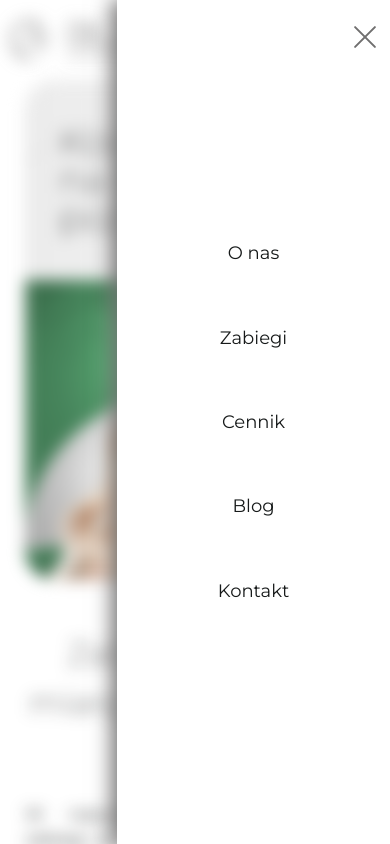
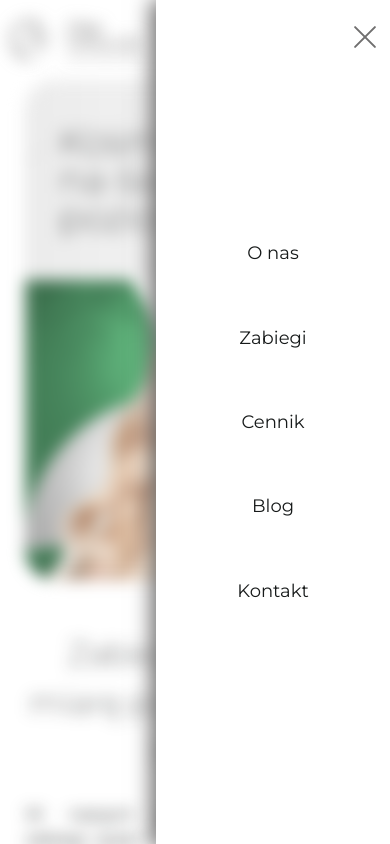
Before and after one commit to noszczykmichal/nextjs-klinika-zdrowej-skory, a Next.js app: page / in a window 390 px wide. Both pictures are taken after a click on the button 365 px from the left and 40 px from the top of the page. Shown: the top 844 px of the page. Built offline with nearby package versions, Linux system fonts and the light colour scheme.

Commit message:
changes in styling for the Backdrop and SideNav components

```diff
--- a/src/app/blog/page.tsx
+++ b/src/app/blog/page.tsx
@@ -14,7 +14,7 @@ const options = { next: { revalidate: 30 } };
 async function Page() {
   const posts = await client.fetch<PostDetails[]>(POSTS_QUERY, {}, options);
   return (
-    <section className="w-full flex flex-col gap-y-[50px] pb-[50px] max-w-[1300px]">
+    <section className="w-full flex flex-col gap-y-[70px] lg:gap-y-[100px] pb-[70px] lg:pb-[100px] max-w-[1300px]">
       <MainBanner headerText="Blog" />
       <PostsList postsDetails={posts} />
     </section>
--- a/src/components/Blog/PostsList/PostCard/PostCard.tsx
+++ b/src/components/Blog/PostsList/PostCard/PostCard.tsx
@@ -23,7 +23,7 @@ export default function PostCard({ postData, imgSrc }: PostCardProps) {
   // const imgSrc = urlFor(postData.mainImage)?.width(width).url();
 
   return (
-    <li className="w-full sm:w-[45%] md:w-[30%] rounded-[var(--big-border-radius)] overflow-hidden shadow-[var(--custom-box-shadow)] ">
+    <li className="w-full sm:w-[45%] md:w-[30%] rounded-[var(--big-border-radius)] overflow-hidden shadow-[var(--custom-box-shadow)] lg:transition-transform lg:hover:translate-y-[-10px] lg:ease-in-out lg:duration-[0.25s]">
       <Link key={postData._id} href={`/blog/${postData.slug.current}`}>
         <Card className="p-0 border-none">
           <CardContent className="flex aspect-square items-center justify-center p-0 relative">
--- a/src/components/Layout/Navigation/Hamburger/Hamburger.tsx
+++ b/src/components/Layout/Navigation/Hamburger/Hamburger.tsx
@@ -3,7 +3,11 @@
 import useMobileNav from "@/hooks/useMobileNav";
 import "@/styles/globals.css";
 
-function Hamburger() {
+interface HamburgerProps {
+  onClick: () => void;
+}
+
+function Hamburger({ onClick }: HamburgerProps) {
   const { isMenuOpen, onClickHandler } = useMobileNav();
 
   let boxInnerClasses = "box__inner box__inner--side-nav-closed";
@@ -12,13 +16,18 @@ function Hamburger() {
     boxInnerClasses = "box__inner box__inner--side-nav-open";
   }
 
+  const onButtonClick = () => {
+    onClick();
+    onClickHandler();
+  };
+
   return (
     <button
       type="button"
       className={
         "lg:hidden z-[15] cursor-pointer ease-linear duration-[0.15s] transition-all"
       }
-      onClick={onClickHandler}
+      onClick={onButtonClick}
     >
       <div className="relative inline-block w-[var(--hamburger-width)] h-[24px]">
         <div
--- a/src/components/Layout/Navigation/Navigation.tsx
+++ b/src/components/Layout/Navigation/Navigation.tsx
@@ -15,7 +15,7 @@ function Navigation() {
   const headerClasses = useMemo(
     () => ({
       toolbar:
-        "w-full flex items-center z-[10] fixed top-0 left-0 transition-all duration-[0.25s] ease-[var(--transition-navigation)] text-lg",
+        "w-full flex items-center z-[5] fixed top-0 left-0 transition-all duration-[0.25s] ease-[var(--transition-navigation)] text-lg",
       toolbarBoxShadow:
         "bg-[var(--white-100)] shadow-[var(--navigation-box-shadow)] backdrop-blur-sm",
       toolbarHidden:
@@ -41,6 +41,14 @@ function Navigation() {
     }
   }, [scrollDirection, isTop, headerClasses]);
 
+  const hamburgerClickHandler = () => {
+    setAttachedClasses([headerClasses.toolbar]);
+  };
+
+  const backdropClickHandler = () => {
+    setAttachedClasses([headerClasses.toolbar, headerClasses.toolbarBoxShadow]);
+  };
+
   return (
     <UIContextProvider>
       <header className={`px-[10px] md:px-[42px] ${attachedClasses.join(" ")}`}>
@@ -57,9 +65,9 @@ function Navigation() {
             >
               <Smartphone className="stroke-1" /> Umów wizytę
             </a>
-            <Hamburger />
+            <Hamburger onClick={hamburgerClickHandler} />
           </div>
-          <SideNav />
+          <SideNav onBackdropClick={backdropClickHandler} />
         </nav>
       </header>
     </UIContextProvider>
--- a/src/components/Layout/Navigation/SideNav/Backdrop/Backdrop.tsx
+++ b/src/components/Layout/Navigation/SideNav/Backdrop/Backdrop.tsx
@@ -1,12 +1,21 @@
 import useMobileNav from "@/hooks/useMobileNav";
 
-function Backdrop() {
+interface BackdropProps {
+  onClick: () => void;
+}
+
+function Backdrop({ onClick }: BackdropProps) {
   const { onClickHandler: onBackdropClick } = useMobileNav();
+
+  const handler = () => {
+    onClick();
+    onBackdropClick();
+  };
 
   return (
     <div
-      className="fixed inset-0 h-[100vh] w-[50vw] bg-transparent z-[15]"
-      onClick={onBackdropClick}
+      className="h-[100vh] w-[40vw] sm:w-[60vw] fixed inset-0  bg-transparent z-[10]"
+      onClick={handler}
     />
   );
 }
--- a/src/components/Layout/Navigation/SideNav/SideNav.tsx
+++ b/src/components/Layout/Navigation/SideNav/SideNav.tsx
@@ -1,7 +1,7 @@
 "use client";
 
+import { useEffect, useContext, useRef } from "react";
 import { createPortal } from "react-dom";
-import { useEffect, useContext, useRef } from "react";
 import { CSSTransition } from "react-transition-group";
 
 import Backdrop from "@/components/Layout/Navigation/SideNav/Backdrop/Backdrop";
@@ -9,7 +9,11 @@ import UIContext from "@/store/uiContext";
 import NavigationItems from "../NavigationItems/NavigationItems";
 import useMobileNav from "@/hooks/useMobileNav";
 
-function SideNav() {
+interface SideNavProps {
+  onBackdropClick: () => void;
+}
+
+function SideNav({ onBackdropClick }: SideNavProps) {
   const { isMenuOpen, closeSideNavHandler } = useContext(UIContext);
   const closeSideNavRef = useRef(closeSideNavHandler);
   const nodeRef = useRef<HTMLElement | null>(null);
@@ -33,9 +37,10 @@ function SideNav() {
     <>
       {isMenuOpen &&
         createPortal(
-          <Backdrop />,
+          <Backdrop onClick={onBackdropClick} />,
           document.getElementById("overlay-root") as HTMLDivElement
         )}
+
       <CSSTransition
         in={isMenuOpen}
         timeout={300}
@@ -45,7 +50,7 @@ function SideNav() {
         unmountOnExit
       >
         <aside
-          className="fixed top-0 right-0 flex flex-col justify-center bg-white h-[100vh] w-[70vw] max-w-[300px] z-[12] shadow-[var(--custom-box-shadow)]"
+          className="w-[60vw] sm:w-[40vw] h-[100vh] fixed top-0 right-0 flex flex-col justify-center bg-white z-[12] shadow-[var(--custom-box-shadow)]"
           ref={nodeRef}
         >
           <nav className="h-full flex flex-col justify-center">
```
